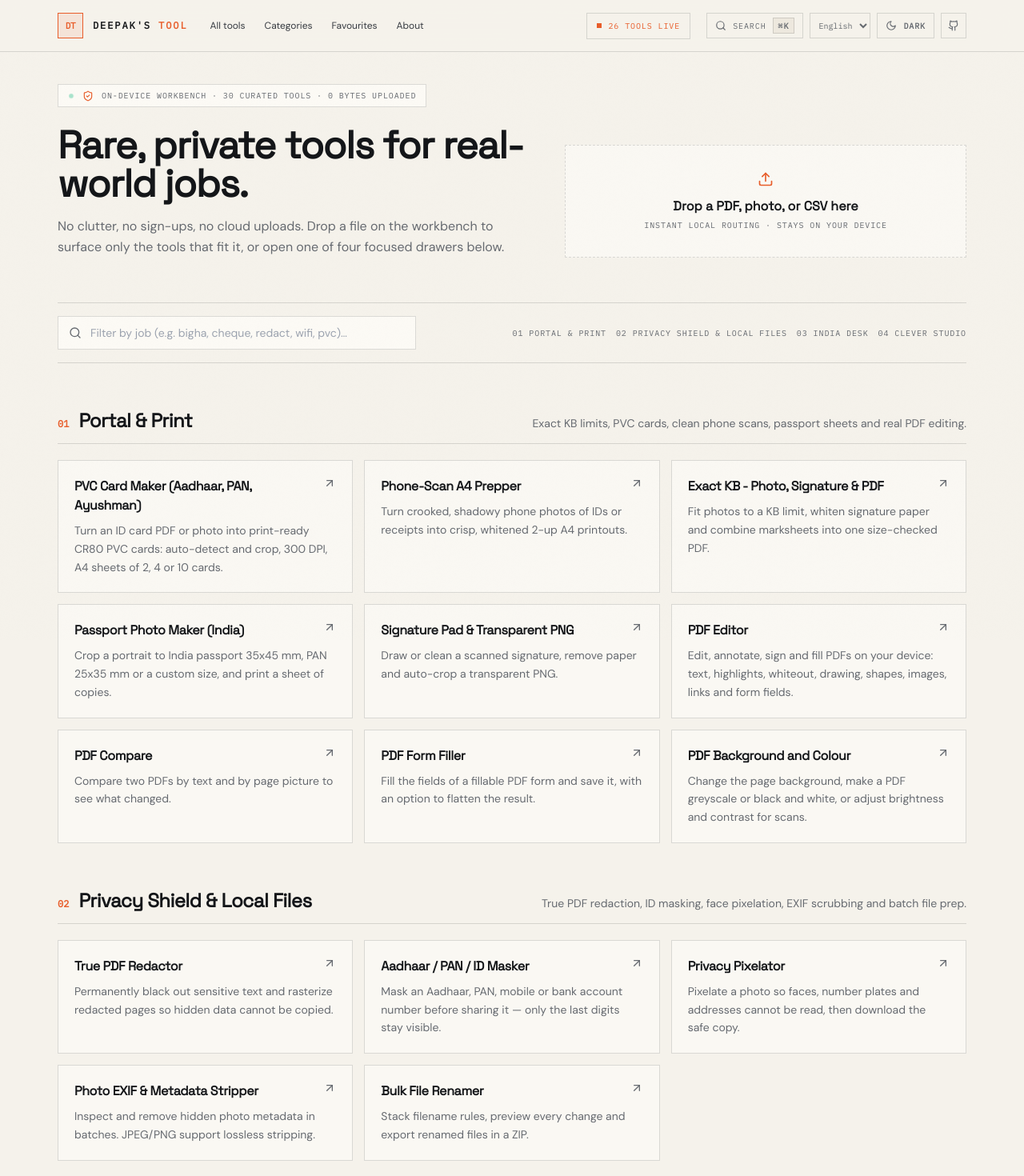
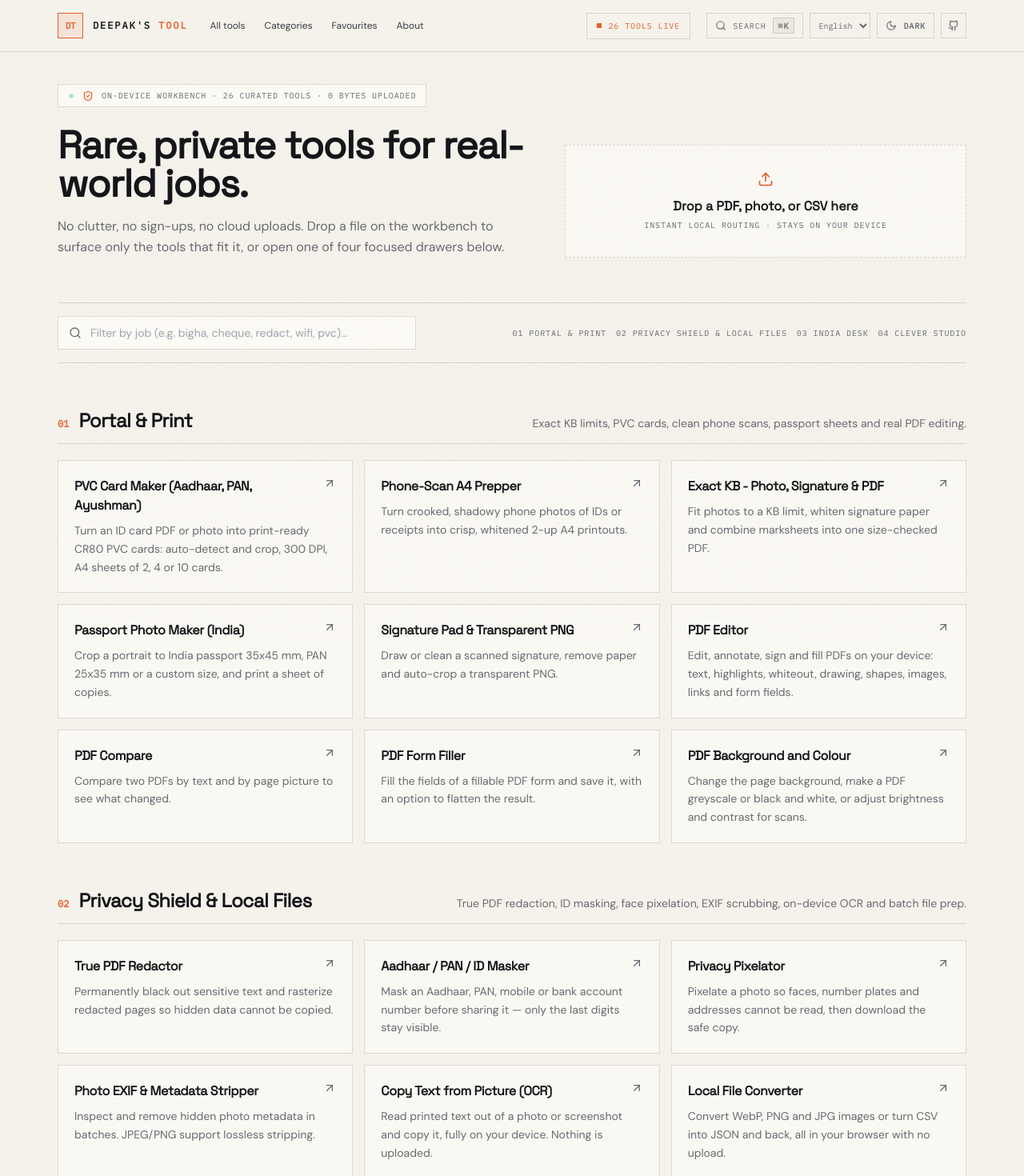
Before and after one commit to deepbat/toolatlas, a React (Vite) app: page / in a window 1280 px wide. Shown: the top 1470 px of the page at 80% size. Built offline with nearby package versions, Linux system fonts and the light colour scheme.

Commit message:
Curated trim: 6 generic tools out, OCR + converter + screenshot redact in (26 tools)

```diff
--- a/src/pages/Home.tsx
+++ b/src/pages/Home.tsx
@@ -37,15 +37,15 @@ const DRAWERS: Drawer[] = [
     id: 'privacy',
     num: '02',
     title: 'Privacy Shield & Local Files',
-    subtitle: 'True PDF redaction, ID masking, face pixelation, EXIF scrubbing and batch file prep.',
+    subtitle: 'True PDF redaction, ID masking, face pixelation, EXIF scrubbing, on-device OCR and batch file prep.',
     ids: [
       'pdf-redaction-verify',
       'id-masker',
       'photo-pixelator',
       'remove-exif',
+      'image-ocr',
+      'file-converter',
       'bulk-renamer',
-      'list-cleaner',
-      'csv-excel-tools',
     ],
   },
   {
@@ -72,10 +72,6 @@ const DRAWERS: Drawer[] = [
       'wifi-poster',
       'screenshot-mockup',
       'subscription-burn',
-      'photo-colouring-page',
-      'colour-blind-simulator',
-      'split-bill',
-      'screen-ruler',
     ],
   },
 ];
@@ -116,7 +112,7 @@ export default function HomePage() {
         <div className="inline-flex items-center gap-2.5 border border-line bg-surface px-3 py-1.5 font-mono text-[10px] uppercase tracking-label text-muted">
           <span className="h-2 w-2 rounded-full bg-emerald-500 animate-pulse-dot" />
           <ShieldCheck className="h-3.5 w-3.5 text-accent" />
-          <span>On-device workbench · 30 curated tools · 0 bytes uploaded</span>
+          <span>On-device workbench · 26 curated tools · 0 bytes uploaded</span>
         </div>
 
 
```
